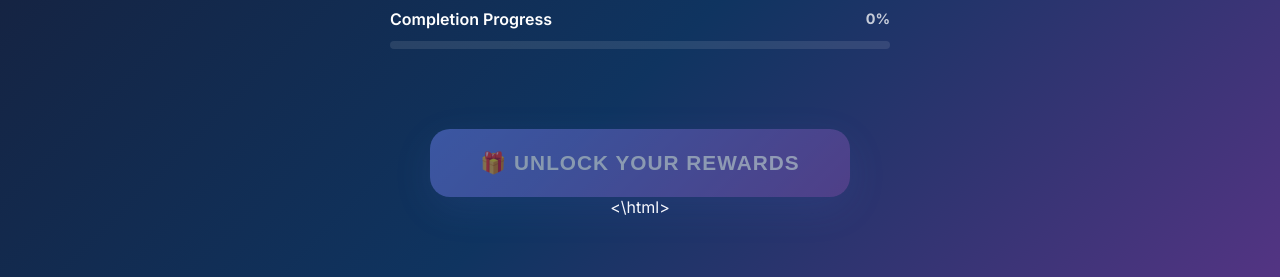
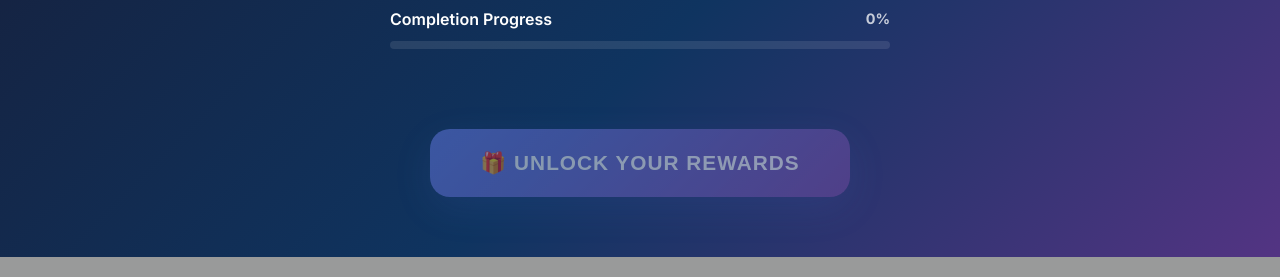
Before and after one commit to rovalrow/Yt, a Flask app: template templates/show.html in a window 1280 px wide. Shown: the part 1791-2068 px from the top of the page. Run offline with Flask 3, Linux system fonts and the light colour scheme; the template is opened without the code that fills it: most values are stand-ins (such as "Sample title", 1, 10 or a date in 2020).

Commit message:
Update show.html

```diff
--- a/templates/show.html
+++ b/templates/show.html
@@ -935,4 +935,4 @@
     });
 </script>
 </body>
-<\html>
+</html>
```
